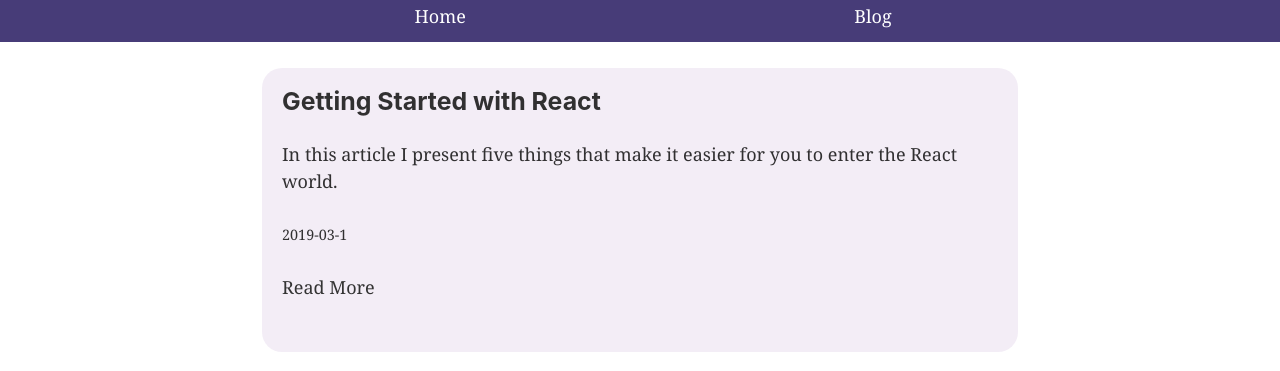
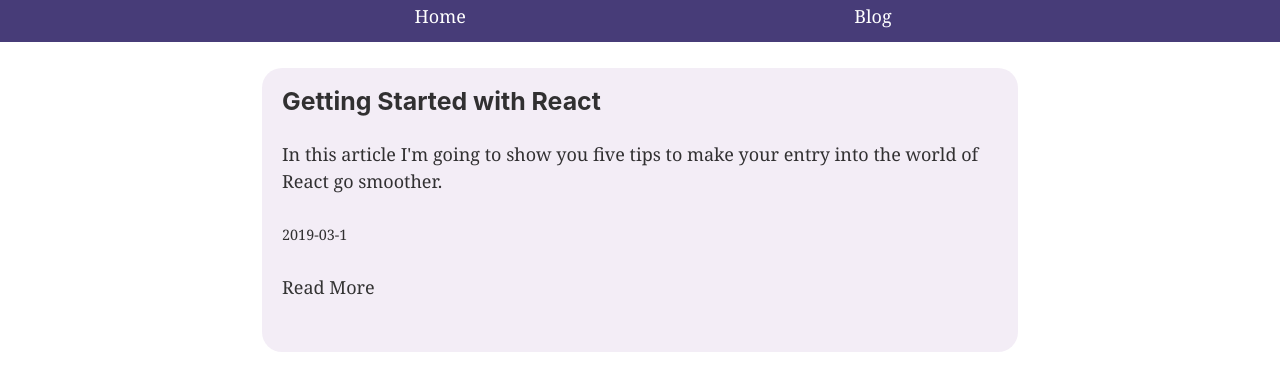
Before and after one commit to anamafla/anamafla, a Gatsby site: page /blog in a window 1280 px wide. Shown: the part 66-437 px from the top of the page. Built offline with nearby package versions, Linux system fonts and the light colour scheme; Gatsby itself is replaced by a stand-in of ours.

Commit message:
post-one

```diff
--- a/src/pages/2019-03-1-post-one/index.md
+++ b/src/pages/2019-03-1-post-one/index.md
@@ -2,7 +2,7 @@
 path: "/post-one"
 date: "2019-03-1"
 title: "Getting Started with React"
-content: "In this article I present five things that make it easier for you to enter the React world."
+content: "In this article I'm going to show you five tips to make your entry into the world of React go smoother."
 image: undraw_react.png
 author: "Ana Mafla"
 ---
```
